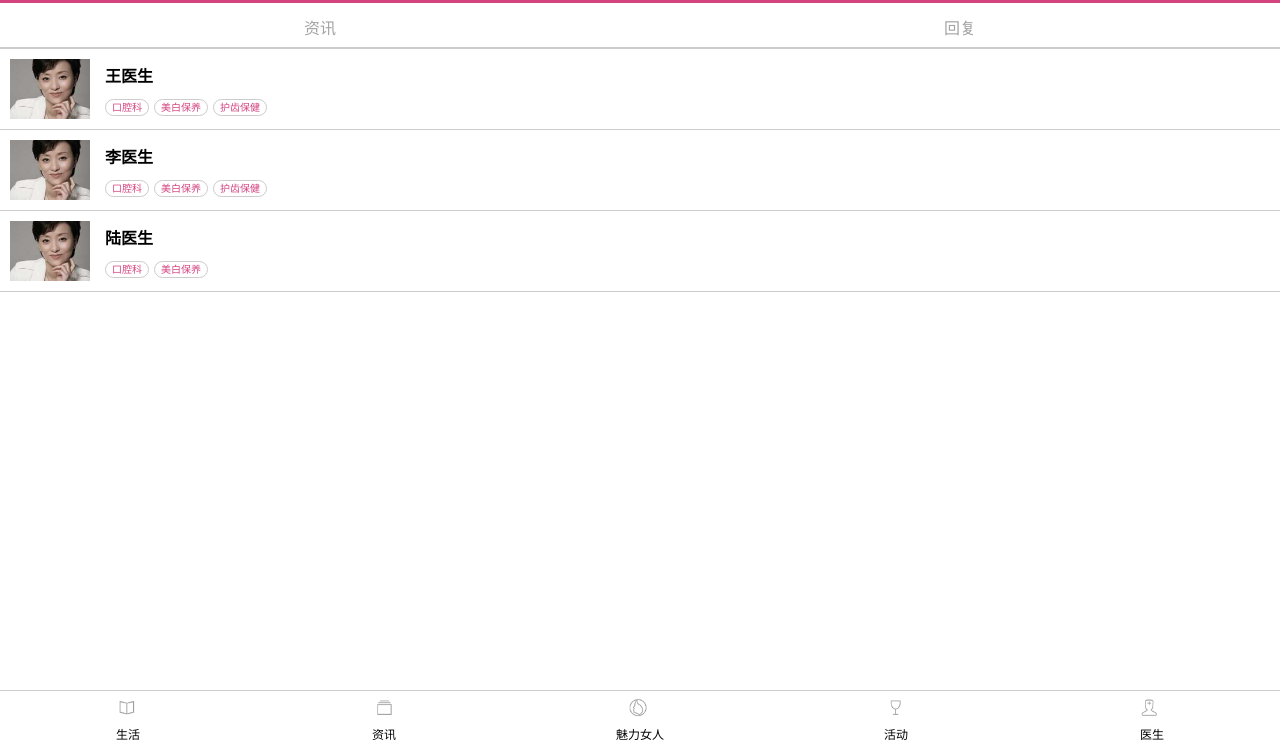
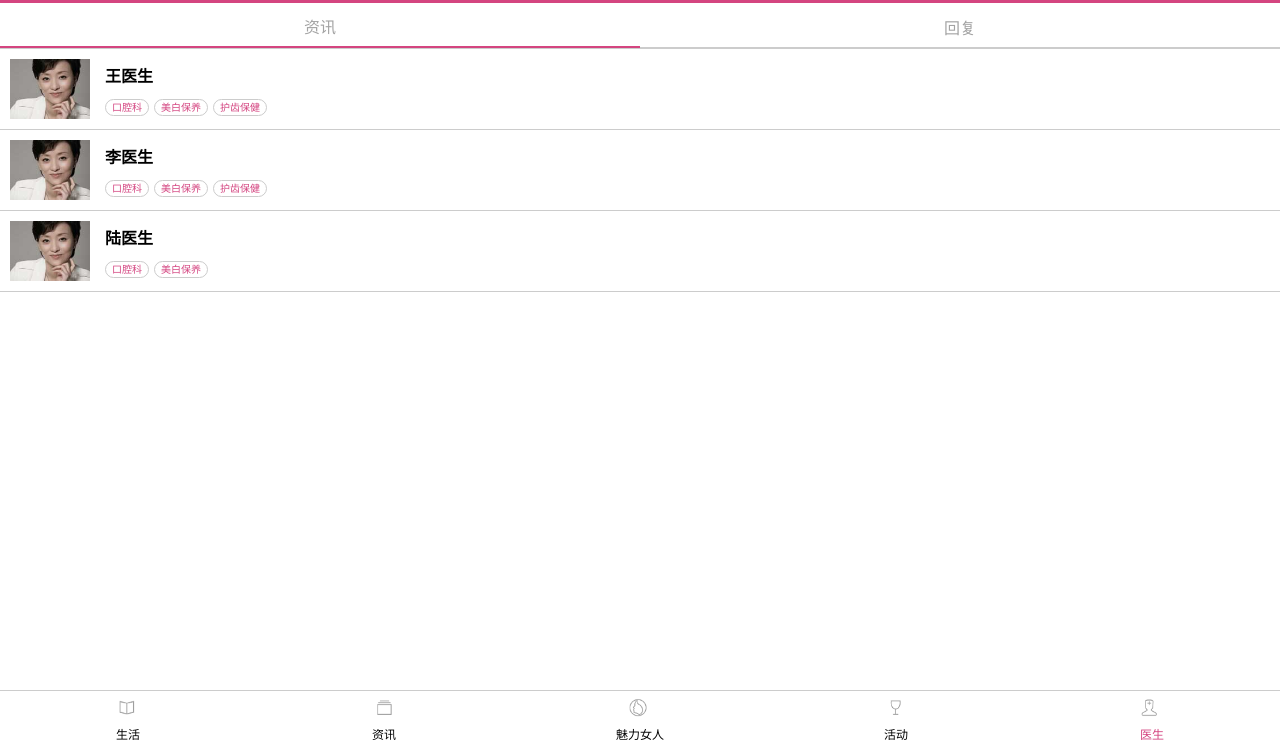
Before and after one commit to wuxin2014/ReactApp, a React app: page / in a window 1280 px wide. Both pictures are taken after a click on the element "医生". Shown: the part 47-800 px from the top of the page. Built offline with nearby package versions, Linux system fonts and the light colour scheme.

Commit message:
1、处理选项卡被点击之后的样式

```diff
--- a/src/components/common/CommonTab.js
+++ b/src/components/common/CommonTab.js
@@ -1,12 +1,18 @@
 import React from 'react';
 import UnderlineText from './UnderlineText';
 
-const CommonTab = ({tabData, handleSelect}) => {
+const CommonTab = ({tabData, handleSelect, curTab=0}) => {
   return (
     <div style={{height: 44, display: 'flex', flexDirection: 'row', alignItems: 'center', borderBottom: '2px solid #cccccc'}}>
       {
         tabData.map((item, index) => {
-            return (<UnderlineText key={index} text={item} selectTab={() => {handleSelect(index)}} />);
+          return (
+            <UnderlineText
+              key={index}
+              text={item}
+              selectTab={() => {handleSelect(index)}}
+              active={curTab===index? 'active' : null} />
+          );
         })
       }
     </div>
--- a/src/components/common/CustomText.js
+++ b/src/components/common/CustomText.js
@@ -1,9 +1,15 @@
 import React from 'react';
 import './customText.css';
 
-const CustomText = ({text, icon, handleClick}) => {
+const CustomText = ({text, icon, handleClick, active}) => {
+
+  const param = {
+    className: `custom_text_wrap ${active}`,
+    onClick: handleClick
+  };
+
   return (
-      <div className="custom_text_wrap" onClick={handleClick}>
+      <div {...param}>
         <img src={icon} />
         <span>{text}</span>
       </div>
--- a/src/components/common/UnderlineText.js
+++ b/src/components/common/UnderlineText.js
@@ -1,11 +1,11 @@
 import React from 'react';
 import './underlineText.css';
 
-const UnderlineText = ({text, selectTab}) => {
+const UnderlineText = ({text, selectTab, active}) => {
   return (
-      <div id="underline_text_wrap" onClick={selectTab}>
-        {text}
-      </div>
+    <div id="underline_text_wrap" className={active} onClick={selectTab}>
+      {text}
+    </div>
   );
 };
 
--- a/src/components/common/customText.css
+++ b/src/components/common/customText.css
@@ -21,3 +21,7 @@
 .custom_text_wrap:hover {
     color: #d44580;
 }
+
+.tab_active {
+    color: #d44580;
+}
--- a/src/components/common/underlineText.css
+++ b/src/components/common/underlineText.css
@@ -6,8 +6,7 @@
     color: #a3a3a3;
 }
 
-#underline_text_wrap:hover {
-    padding-top: 12px;
+#underline_text_wrap:hover, .active {
     border-bottom: 2px solid #d44580;
     color: #d44580;
 }
--- a/src/contanier/home/Home.js
+++ b/src/contanier/home/Home.js
@@ -49,11 +49,11 @@ class Home extends React.Component {
     return (
         <div style={{height: '100%'}}>
           <Header
-              title={title}
-              leftIcon={icons.home}
-              rightIcon={icons.personal}
-              leftHandle={() => {alert('aa');}}
-              rightHandle={() => {history.push('/personal')}} />
+            title={title}
+            leftIcon={icons.home}
+            rightIcon={icons.personal}
+            leftHandle={() => {alert('aa');}}
+            rightHandle={() => {history.push('/personal')}} />
           <div>
             {
               showPage(curIndex, history)
@@ -64,7 +64,12 @@ class Home extends React.Component {
             {
               bottomData.map((item, index) => {
                 return (
-                    <CustomText key={index} icon={item.icon} text={item.text} handleClick={() => this.handleBottom(index)} />
+                  <CustomText
+                    key={index}
+                    icon={item.icon}
+                    text={item.text}
+                    handleClick={() => this.handleBottom(index)}
+                    active={curIndex === index ? 'tab_active' : '' } />
                 );
               })
             }
--- a/src/contanier/home/doctor/DoctorPage.js
+++ b/src/contanier/home/doctor/DoctorPage.js
@@ -33,7 +33,7 @@ class DoctorPage extends React.Component {
     const {curIndex} = this.state;
     return (
         <div>
-          <CommonTab tabData={tabData} handleSelect={this.setCurIndex} />
+          <CommonTab tabData={tabData} handleSelect={this.setCurIndex} curTab={curIndex} />
           <div>
             {
               showPage(curIndex)
```
Lines whose indentation alone changed are shown as unchanged.
